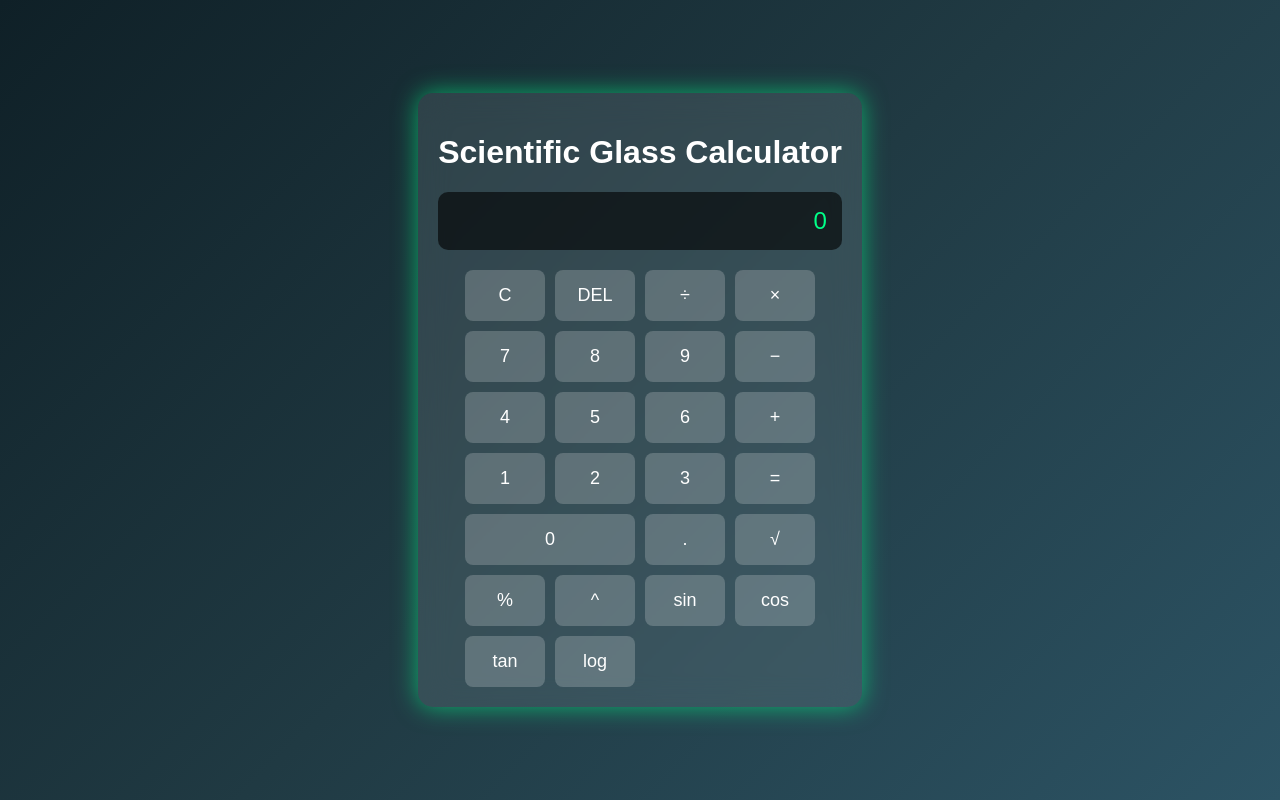
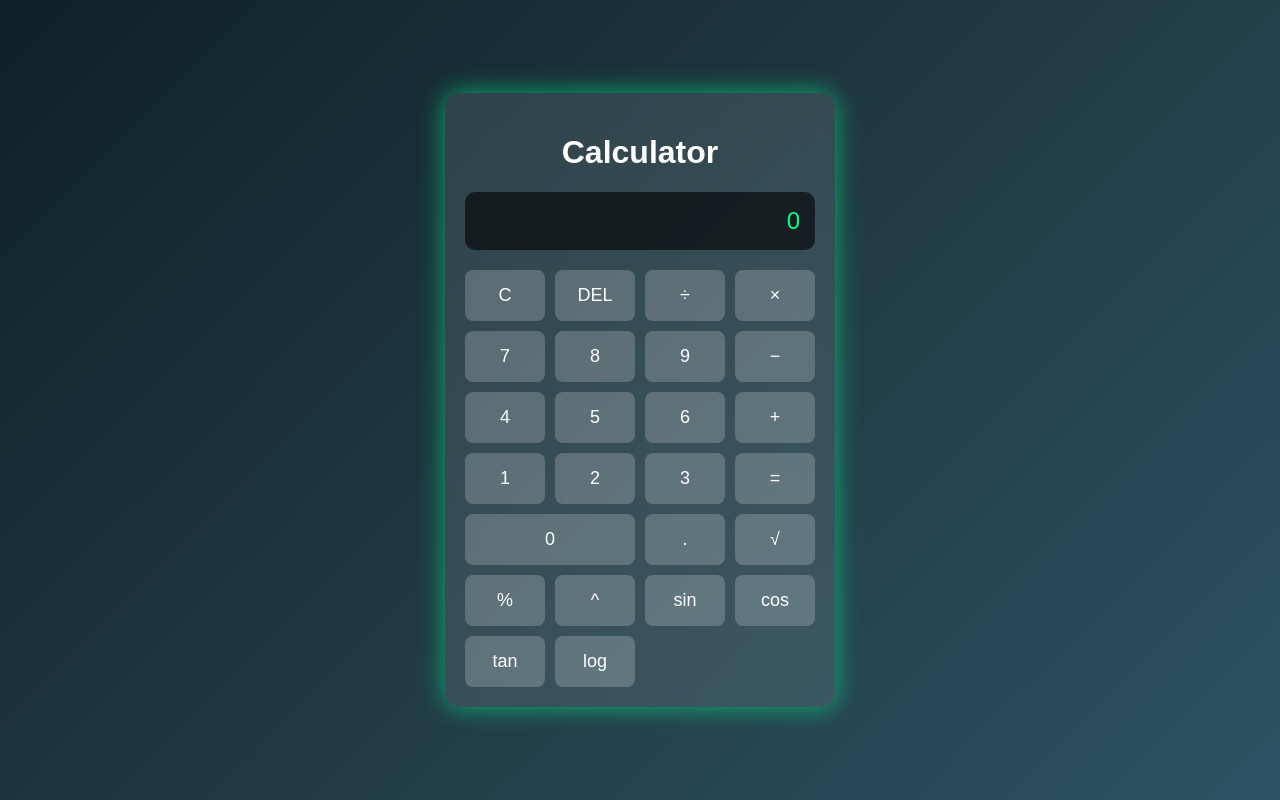
Before and after one commit to manoabale/CodeAlpha_Calculator, a plain HTML site: page index.html in a window 1280 px wide. Drawn offline with Linux system fonts and the light colour scheme.

Commit message:
Change title from 'Scientific Glass Calculator' to 'Calculator'

```diff
--- a/index.html
+++ b/index.html
@@ -8,7 +8,7 @@
 </head>
 <body>
   <div class="calculator-container">
-    <h1>Scientific Glass Calculator</h1>
+    <h1>Calculator</h1>
     <div class="calculator">
       <div class="display">
         <div class="previous-operand"></div>
```
